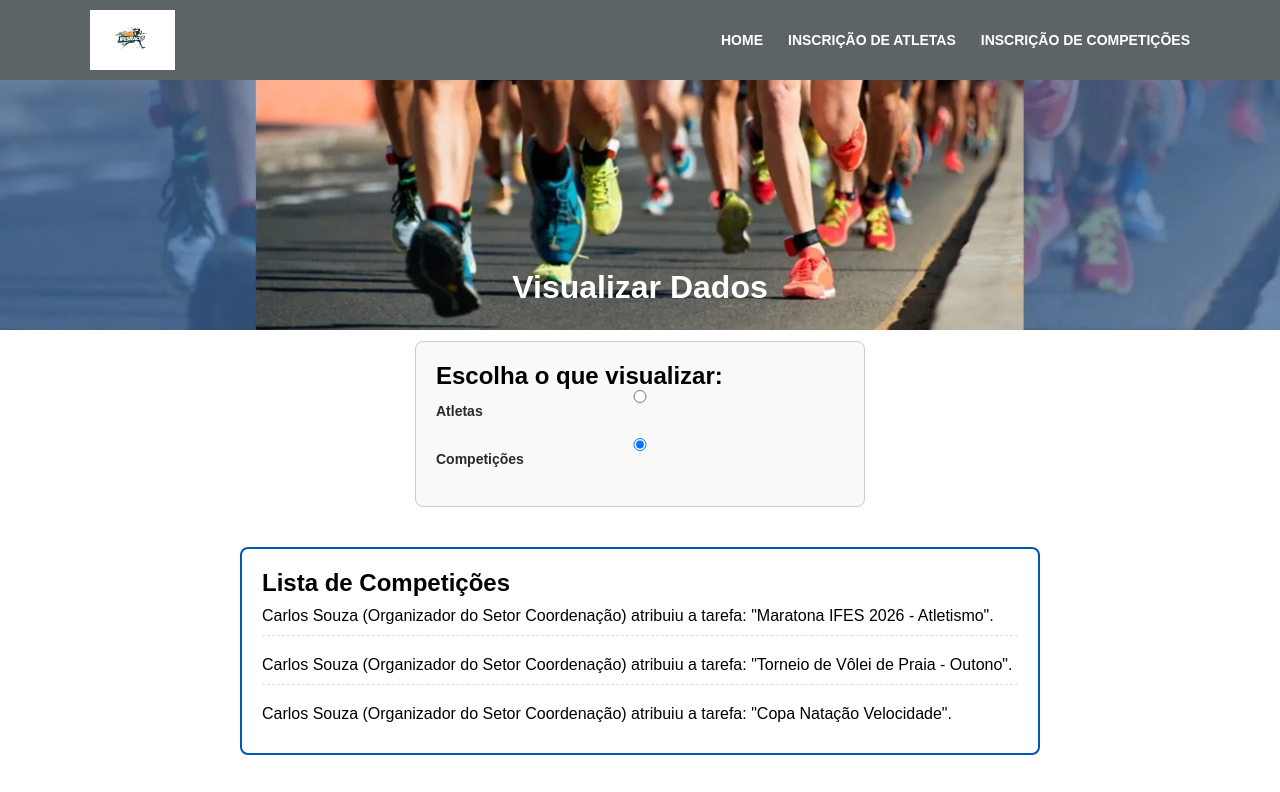
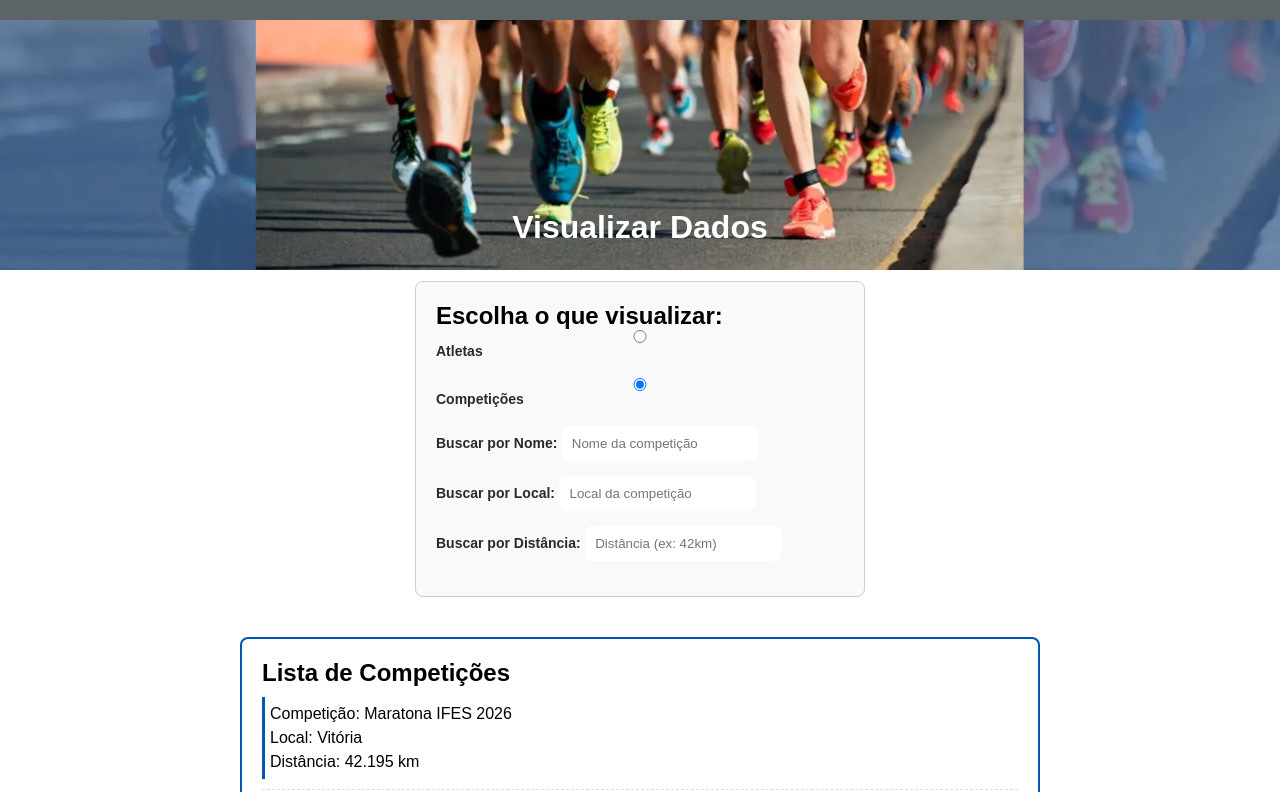
Before and after one commit to BabiMerlo/Trabalho-interdiciplinar-2, a plain HTML site: page index.html in a window 1280 px wide. Both pictures are taken after a click on the radio button "Competições". Shown: the top 792 px of the page. Drawn offline with Linux system fonts and the light colour scheme.

Commit message:
Inserção de filtros das listas de atletas e competições

```diff
--- /dev/null
+++ b/Competicao.js
@@ -0,0 +1,29 @@
+export class Competicao {
+    #nome;
+    #local;
+    #distancia;
+
+    constructor(nome, local, distancia) {
+        this.#nome = nome;
+        this.#local = local;
+        this.#distancia = distancia;
+    }
+
+    get nome() {
+        return this.#nome;
+    }
+
+    get local() {
+        return this.#local;
+    }
+
+    get distancia() {
+        return this.#distancia;
+    }
+
+    toString() {
+        return "Competição: " + this.nome +
+               "\nLocal: " + this.local +
+               "\nDistância: " + this.distancia;
+    }
+}
--- a/Listas.js
+++ b/Listas.js
@@ -1,25 +1,41 @@
 import { Organizador } from './Organizador.js';
 import { Atleta } from './Atleta.js';
+import { Competicao } from './Competicao.js';
 
 const listaDeAtletas = [
-    new Atleta("Maria Silva", "01/05/1998", "12345678900", "maria@email.com", "Natação", "SportsMax"),
-    new Atleta("João Pereira", "15/10/2000", "98765432100", "joao@email.com", "Atletismo", "FitLife"),
-    new Atleta("Ana Costa", "20/03/2005", "11223344556", "ana@email.com", "Vôlei de Praia", "SunGear")
+    new Atleta("Maria Silva", "01/05/1998", "12345678900", "maria@email.com", "Maratona", "SportsMax"),
+    new Atleta("João Pereira", "15/10/2000", "98765432100", "joao@email.com", "Trail Running", "FitLife"),
+    new Atleta("Ana Costa", "20/03/2005", "11223344556", "ana@email.com", "Maratona", "SunGear"),
+    new Atleta("Otto Hightower", "21/08/1968", "11223344556", "otto@email.com", "Trail Running", "EASports"),
 ];
 
 const organizadorEvento = new Organizador("Carlos Souza", "10/10/1985", "10101010101", "carlos@ifes.br", "Coordenação");
 
 const listaDeCompeticoes = [
-    organizadorEvento.atribuirTarefa("Maratona IFES 2026 - Atletismo"),
-    organizadorEvento.atribuirTarefa("Torneio de Vôlei de Praia - Outono"),
-    organizadorEvento.atribuirTarefa("Copa Natação Velocidade")
+    new Competicao("Maratona IFES 2026", "Vitória", "42.195 km"),
+    new Competicao("Trail Running Desafio da Montanha", "Serra", "21 km"),
+    new Competicao("Copa Natação Velocidade", "Piscina IFES", "50m"),
+    new Competicao("Meia Maratona Capixaba", "Vila Velha", "21.097 km"),
 ];
 
-function carregarListaAtletas() {
+function carregarListaAtletas(filtroModalidade = 'todos', filtroNome = '') {
     const listaHtml = document.getElementById('listaAtletas');
     listaHtml.innerHTML = '<h2>Lista de Atletas</h2>';
+    const termoBusca = filtroNome.toLowerCase().trim();
 
-    listaDeAtletas.forEach(atleta => {
+    const atletasFiltrados = listaDeAtletas.filter(atleta => {
+        const passaNoFiltroModalidade = (filtroModalidade == 'todos' || atleta.modalidade == filtroModalidade);
+        const nomeAtletaNormalizado = atleta.nome.toLowerCase();
+        const passaNoFiltroNome = nomeAtletaNormalizado.includes(termoBusca);
+
+        return passaNoFiltroModalidade && passaNoFiltroNome;
+    });
+
+    if (atletasFiltrados.length == 0) {
+        listaHtml.innerHTML += `<p>Nenhum atleta encontrado com o nome <strong>"${filtroNome}"</strong> na modalidade selecionada.</p>`;
+    }
+
+    atletasFiltrados.forEach(atleta => {
         const divAtleta = document.createElement('div');
         divAtleta.classList.add('item-lista');
         divAtleta.innerHTML = `<pre>${atleta.toString()}</pre>`;
@@ -27,36 +43,107 @@ function carregarListaAtletas() {
     });
 }
 
-function carregarListaCompeticoes() {
+function carregarListaCompeticoes(filtroNome = '', filtroLocal = '', filtroDistancia = '') {
     const listaHtml = document.getElementById('listaCompeticoes');
     listaHtml.innerHTML = '<h2>Lista de Competições</h2>';
 
-    listaDeCompeticoes.forEach(competicao => {
+    const buscaNome = filtroNome.toLowerCase();
+    const buscaLocal = filtroLocal.toLowerCase();
+    const buscaDistancia = filtroDistancia.toLowerCase();
+
+    const competicoesFiltradas = listaDeCompeticoes.filter(competicao => {
+        const passaNoNome = competicao.nome.toLowerCase().includes(buscaNome);
+        const passaNoLocal = competicao.local.toLowerCase().includes(buscaLocal);
+        const passaNaDistancia = competicao.distancia.toLowerCase().includes(buscaDistancia);
+
+        return passaNoNome && passaNoLocal && passaNaDistancia;
+    });
+
+    if (competicoesFiltradas.length == 0) {
+        listaHtml.innerHTML += `<p>Nenhuma competição encontrada com os filtros especificados.</p>`;
+    }
+
+    competicoesFiltradas.forEach(competicao => {
         const divCompeticao = document.createElement('div');
         divCompeticao.classList.add('item-lista');
-        divCompeticao.innerHTML = `<p>${competicao}</p>`;
+        divCompeticao.innerHTML = `<pre>${competicao.toString()}</pre>`;
         listaHtml.appendChild(divCompeticao);
     });
 }
+
 
 function alternarVisualizacao() {
     const radioAtletas = document.getElementById('radioAtletas');
     const listaAtletasDiv = document.getElementById('listaAtletas');
     const listaCompeticoesDiv = document.getElementById('listaCompeticoes');
 
+    const filtroModalidadeDiv = document.getElementById('filtroModalidade');
+    const filtroNomeDiv = document.getElementById('filtroNome');
+
+    const filtroCompeticaoNomeDiv = document.getElementById('filtroCompeticaoNome');
+    const filtroCompeticaoLocalDiv = document.getElementById('filtroCompeticaoLocal');
+    const filtroCompeticaoDistanciaDiv = document.getElementById('filtroCompeticaoDistancia');
+
+    const selectModalidade = document.getElementById('selectModalidade');
+    const inputNomeAtleta = document.getElementById('inputNomeAtleta');
+    const inputNomeCompeticao = document.getElementById('inputNomeCompeticao');
+    const inputLocalCompeticao = document.getElementById('inputLocalCompeticao');
+    const inputDistanciaCompeticao = document.getElementById('inputDistanciaCompeticao');
+
+
     if (radioAtletas.checked) {
         listaAtletasDiv.style.display = 'block';
         listaCompeticoesDiv.style.display = 'none';
-        carregarListaAtletas();
+
+        filtroModalidadeDiv.style.display = 'block';
+        filtroNomeDiv.style.display = 'block';
+
+        filtroCompeticaoNomeDiv.style.display = 'none';
+        filtroCompeticaoLocalDiv.style.display = 'none';
+        filtroCompeticaoDistanciaDiv.style.display = 'none';
+
+        carregarListaAtletas(selectModalidade.value, inputNomeAtleta.value);
+
     } else {
         listaAtletasDiv.style.display = 'none';
         listaCompeticoesDiv.style.display = 'block';
-        carregarListaCompeticoes();
+
+        filtroModalidadeDiv.style.display = 'none';
+        filtroNomeDiv.style.display = 'none';
+
+        filtroCompeticaoNomeDiv.style.display = 'block';
+        filtroCompeticaoLocalDiv.style.display = 'block';
+        filtroCompeticaoDistanciaDiv.style.display = 'block';
+
+        carregarListaCompeticoes(inputNomeCompeticao.value, inputLocalCompeticao.value, inputDistanciaCompeticao.value);
     }
 }
 
 document.addEventListener('DOMContentLoaded', () => {
     alternarVisualizacao();
+
+    const selectModalidade = document.getElementById('selectModalidade');
+    const inputNomeAtleta = document.getElementById('inputNomeAtleta');
+    const inputNomeCompeticao = document.getElementById('inputNomeCompeticao');
+    const inputLocalCompeticao = document.getElementById('inputLocalCompeticao');
+    const inputDistanciaCompeticao = document.getElementById('inputDistanciaCompeticao');
+
     document.getElementById('radioAtletas').addEventListener('change', alternarVisualizacao);
     document.getElementById('radioCompeticoes').addEventListener('change', alternarVisualizacao);
+
+    selectModalidade.addEventListener('change', () => {
+        carregarListaAtletas(selectModalidade.value, inputNomeAtleta.value);
+    });
+
+    inputNomeAtleta.addEventListener('input', () => {
+        carregarListaAtletas(selectModalidade.value, inputNomeAtleta.value);
+    });
+
+    const filtroCompeticaoHandler = () => {
+        carregarListaCompeticoes(inputNomeCompeticao.value, inputLocalCompeticao.value, inputDistanciaCompeticao.value);
+    };
+
+    inputNomeCompeticao.addEventListener('input', filtroCompeticaoHandler);
+    inputLocalCompeticao.addEventListener('input', filtroCompeticaoHandler);
+    inputDistanciaCompeticao.addEventListener('input', filtroCompeticaoHandler);
 });
--- a/index.html
+++ b/index.html
@@ -9,15 +9,7 @@
 <body>
     <header>
         <div class="container">
-            <img src="imagemLogo.jpg" class="logo" alt="Logo Ifes Races">
-            <nav>
-                <ul>
-                    <li><a href="#">HOME</a></li>
-                    <li><a href="#">INSCRIÇÃO DE ATLETAS</a></li>
-                    <li><a href="#">INSCRIÇÃO DE COMPETIÇÕES</a></li>
-                </ul>
-            </nav>
-        </div>
+            </div>
     </header>
 
     <main>
@@ -35,17 +27,37 @@
                 <input type="radio" id="radioCompeticoes" name="visualizacao" value="competicoes">
                 <label for="radioCompeticoes">Competições</label>
             </div>
-        </div>
 
-        <div id="listaAtletas" class="lista-dados">
-            <h2>Lista de Atletas</h2>
+            <div class="campo" id="filtroNome">
+                <label for="inputNomeAtleta">Buscar por Atleta:</label>
+                <input type="text" id="inputNomeAtleta" placeholder="Digite o nome do atleta">
+            </div>
+            <div class="campo" id="filtroModalidade">
+                <label for="selectModalidade">Filtrar por Modalidade:</label>
+                <select id="selectModalidade">
+                    <option value="todos">Todas as Modalidades</option>
+                    <option value="Maratona">Maratona</option>
+                    <option value="Trail Running">Trail Running</option>
+                </select>
             </div>
 
-        <div id="listaCompeticoes" class="lista-dados" style="display: none;">
-            <h2>Lista de Competições</h2>
+            <div class="campo" id="filtroCompeticaoNome">
+                <label for="inputNomeCompeticao">Buscar por Nome:</label>
+                <input type="text" id="inputNomeCompeticao" placeholder="Nome da competição">
+            </div>
+            <div class="campo" id="filtroCompeticaoLocal">
+                <label for="inputLocalCompeticao">Buscar por Local:</label>
+                <input type="text" id="inputLocalCompeticao" placeholder="Local da competição">
+            </div>
+            <div class="campo" id="filtroCompeticaoDistancia">
+                <label for="inputDistanciaCompeticao">Buscar por Distância:</label>
+                <input type="text" id="inputDistanciaCompeticao" placeholder="Distância (ex: 42km)">
+            </div>
             </div>
 
-        </main>
+        <div id="listaAtletas" class="lista-dados"></div>
+        <div id="listaCompeticoes" class="lista-dados" style="display: none;"></div>
+    </main>
 
     <footer>
         &copy; IfesRaces
--- a/style.css
+++ b/style.css
@@ -111,8 +111,6 @@ footer {
     font-size: 14px;
 }
 
-/* Adicione ou modifique estas regras no seu style.css */
-
 .caixa {
     max-width: 600px;
     margin: 20px auto;
@@ -126,7 +124,7 @@ footer {
     max-width: 800px;
     margin: 40px auto;
     padding: 20px;
-    border: 2px solid #0056b3; /* Cor principal para destaque */
+    border: 2px solid #0056b3;
     border-radius: 8px;
 }
 
@@ -142,7 +140,7 @@ footer {
 }
 
 .item-lista pre {
-    white-space: pre-wrap; /* Garante quebras de linha do toString */
+    white-space: pre-wrap;
     font-family: Arial, sans-serif;
     line-height: 1.5;
     background-color: #fff;
```
